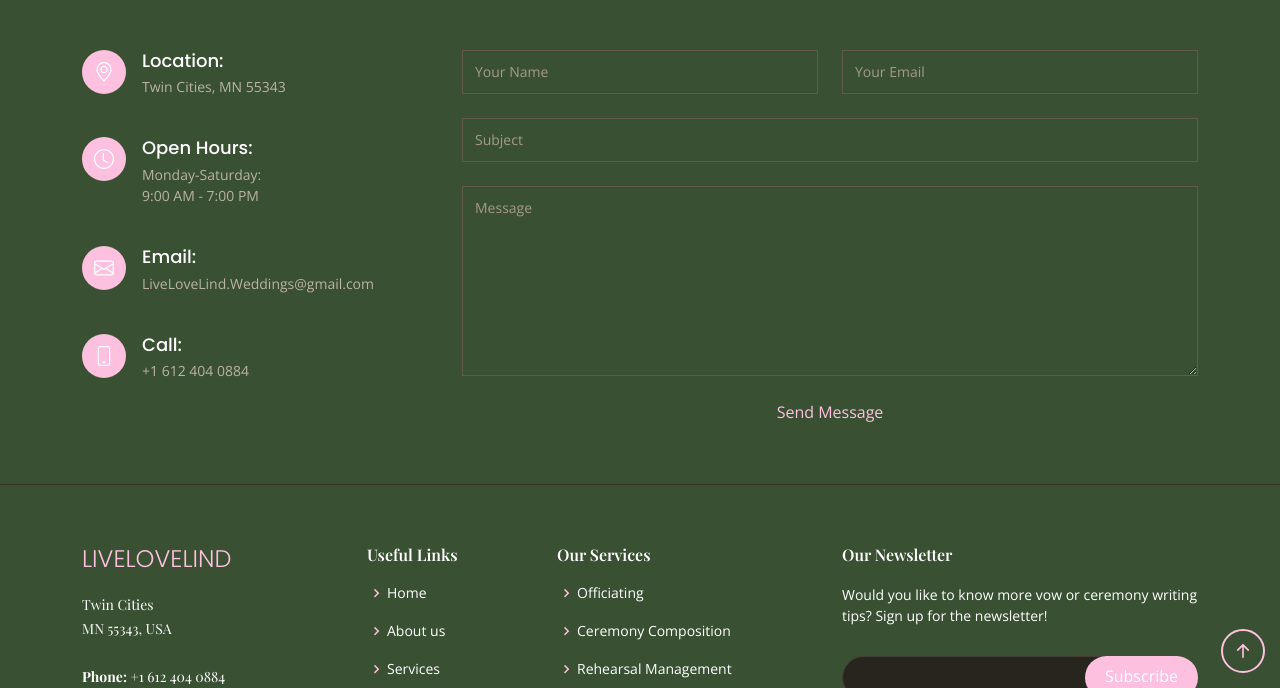
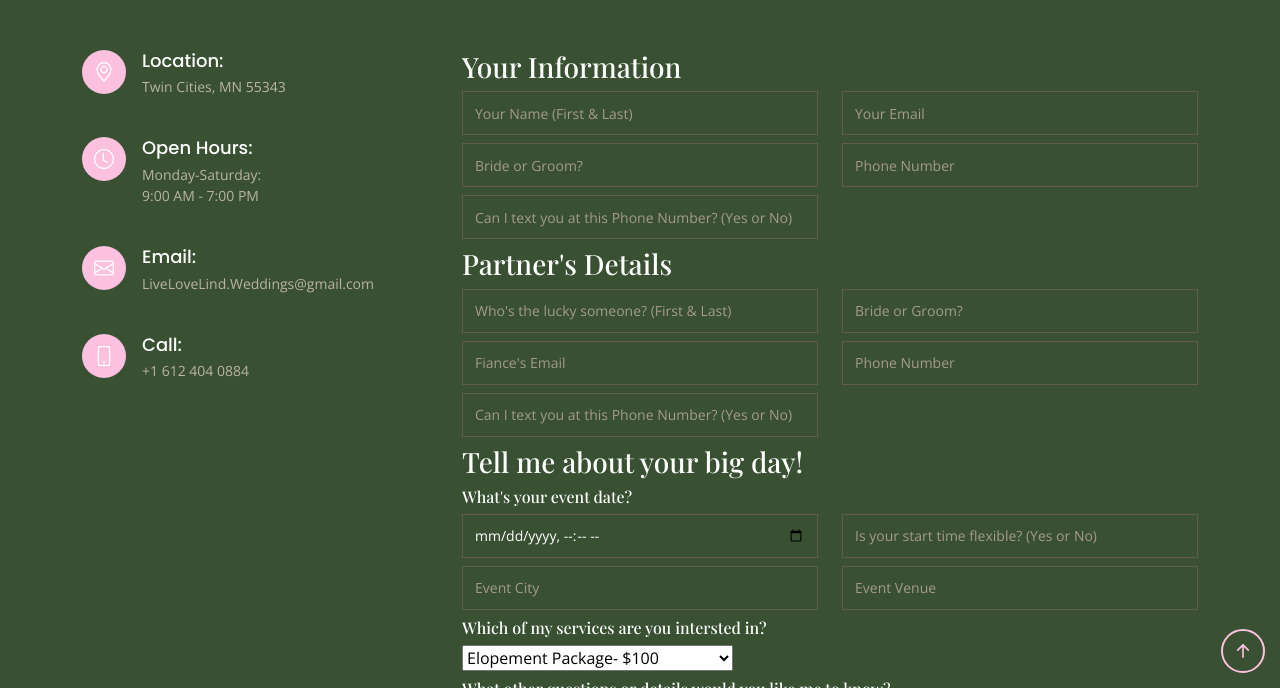
Before and after one commit to LiveLoveLind/LiveLoveLind.github.io, a Jekyll site: the page built from index.md, in a window 1280 px wide and 900 px high, scrolled down 4784 px, cut to the strip 212-900 px from the top of the window. Built offline with Jekyll 4.4.1, drawn with Linux system fonts in a browser that asks for light colours; some web fonts are replaced; some of the changed text lies outside the part shown.

Commit message:
updated contact form

```diff
--- a/_includes/section-contact.html
+++ b/_includes/section-contact.html
@@ -54,13 +54,65 @@
 
           <form id="contact-us-form" action="forms/contact.php" method="post" role="form" class="php-email-form">
             <div class="row">
+              <h3> Your Information </h3>
               <div class="col-md-6 form-group">
-                <input type="text" name="name" class="form-control" id="name" placeholder="Your Name" required>
+                <input type="text" name="name" class="form-control" id="name" placeholder="Your Name (First & Last)" required>
               </div>
               <div class="col-md-6 form-group mt-3 mt-md-0">
                 <input type="email" class="form-control" name="email" id="email" placeholder="Your Email" required>
               </div>
+              <div class="col-md-6 form-group">
+                <input type="text" name="role" class="form-control" id="role" placeholder="Bride or Groom?" required>
+              </div>
+              <div class="col-md-6 form-group mt-3 mt-md-0">
+                <input type="text" name="phone" class="form-control" id="phone" placeholder="Phone Number" required>
+              </div>
+              <div class="col-md-6 form-group">
+                <input type="text" name="texting" class="form-control" id="texting" placeholder="Can I text you at this Phone Number? (Yes or No)" required>
+              </div>
+              <h3> Partner's Details </h3>
+              <div class="col-md-6 form-group mt-3 mt-md-0">
+                <input type="text" name="partner name" class="form-control" id="partner name" placeholder="Who's the lucky someone? (First & Last)" required>
+              </div>
+              <div class="col-md-6 form-group">
+                <input type="text" name="partner role" class="form-control" id="partner role" placeholder="Bride or Groom?" required>
+              </div>
+              <div class="col-md-6 form-group mt-3 mt-md-0">
+                <input type="email" name="partner email" class="form-control" id="partner email" placeholder="Fiance's Email" required>
+              </div>
+              <div class="col-md-6 form-group">
+                <input type="text" name="phone" class="form-control" id="phone" placeholder="Phone Number" required>
+              </div>
+              <div class="col-md-6 form-group mt-3 mt-md-0">
+                <input type="text" name="texting" class="form-control" id="texting" placeholder="Can I text you at this Phone Number? (Yes or No)" required>
+              </div>
+              <h3> Tell me about your big day! </h3>
+              <h6>What's  your event date?</h6>
+
+            <div class="col-md-6 form-group">
+            <input type="datetime-local" class= "form-control" id="event date" placeholder="Event Date">
             </div>
+            <div class="col-md-6 form-group mt-3 mt-md-0">
+              <input type="text" name="flexible" class="form-control" id="flexible" placeholder="Is your start time flexible? (Yes or No)" required>
+            </div>
+            <div class="col-md-6 form-group">
+              <input type="text" name="city" class="form-control" id="city" placeholder="Event City" required>
+            </div>
+            <div class="col-md-6 form-group mt-3 mt-md-0">
+              <input type="text" name="venue" class="form-control" id="venue" placeholder="Event Venue" required>
+            </div>
+            <h6>Which of my services are you intersted in?</h6>
+            <div class="col-md-6 form-group mt-3 mt-md-0">
+              <select name="Which of my services are you interested in?">
+                <option value="Elopement">Elopement Package- $100</option>
+                <option value="Basic Package">Basick Package- $350</option>
+                <option value="LiveLoveLind Package">LiveLoveLind Package- $500</option>
+                <option value="Ceremony Writing">Ceremony Writing- $350</option>
+                <option value="Vow Writing Workshop">Vow Writing Workshop- $20/hour</option>
+              </select>
+              </div>
+            </div>
+            <h6>What other questions or details would you like me to know?</h6>
             <div class="form-group mt-3">
               <input type="text" class="form-control" name="subject" id="subject" placeholder="Subject" required>
             </div>
--- a/assets/css/style.scss
+++ b/assets/css/style.scss
@@ -1619,7 +1619,15 @@ body {
   .contact .php-email-form button[type="submit"]:hover {
     background: $primary-highlight-dim;
   }
-
+  .contact .label {
+    display: block;
+    font: 1rem 'Fira Sans', sans-serif;
+}
+
+.contact .input,
+.contact .inputlabel {
+    margin: .4rem 0;
+}
   @-webkit-keyframes animate-loading {
     0% {
       transform: rotate(0deg);
```
Also changed, not shown: _includes/section-contact-main.html (added, +85 -0 lines).
